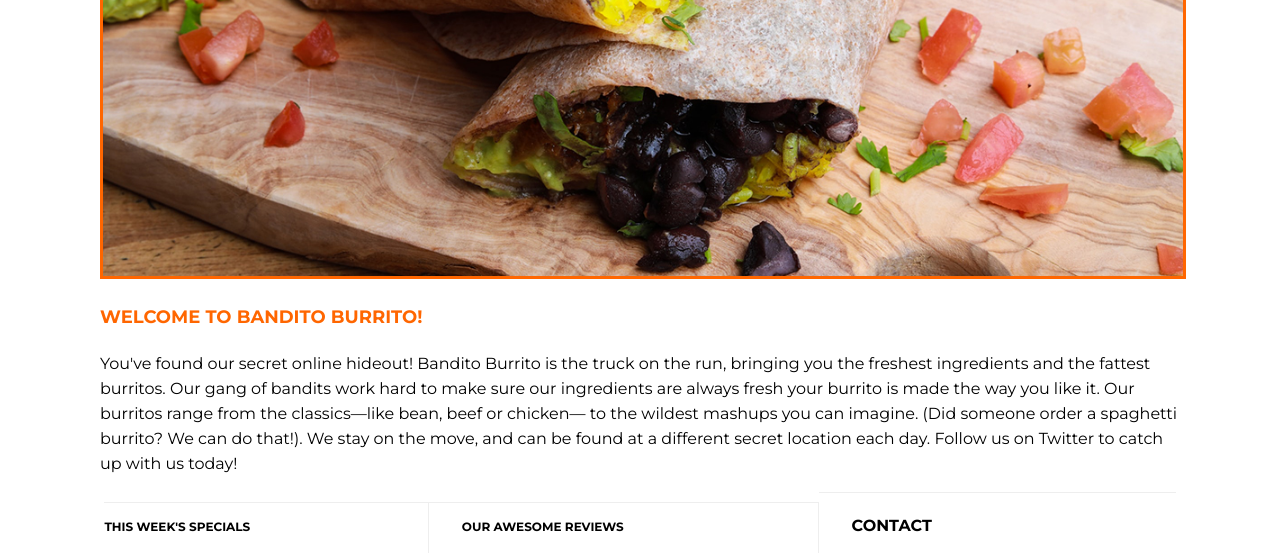
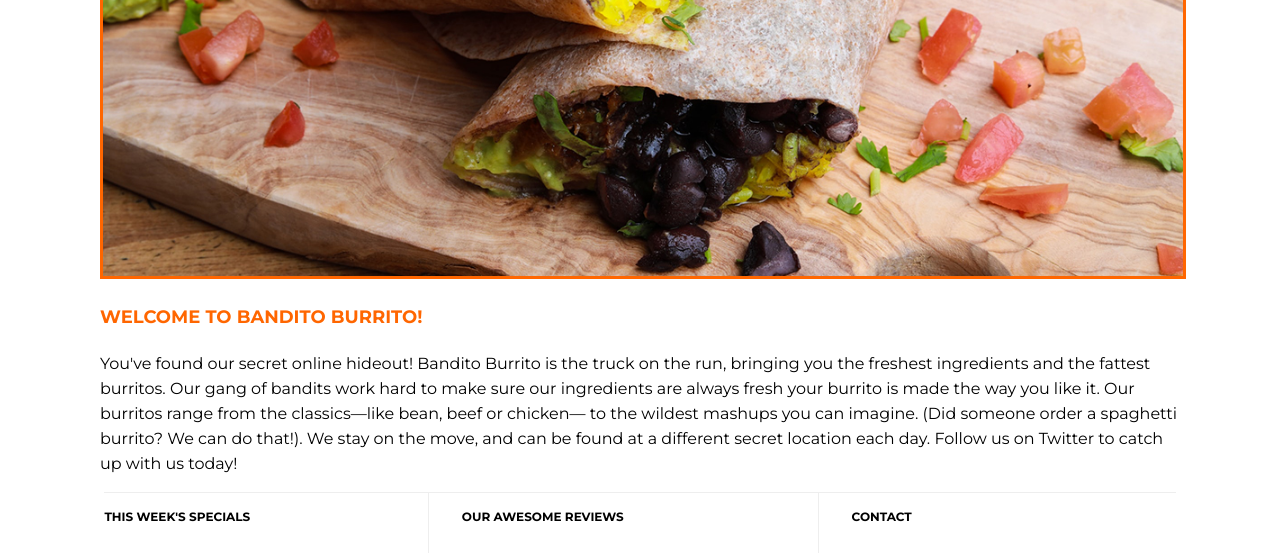
Before and after one commit to CaseyPitman/rogue-pickings-responsive, a plain HTML site: page index.html in a window 1280 px wide. Shown: the part 407-960 px from the top of the page. Drawn offline with Linux system fonts and the light colour scheme.

Commit message:
fixed top margin contact section

```diff
--- a/css/main.css
+++ b/css/main.css
@@ -176,6 +176,9 @@ header nav ul li a{
 }
 /*Contact*/
 
+#contact-head{
+	font-style:normal;
+}
 
 .address-text {
 	font-size: 1em;
--- a/index.html
+++ b/index.html
@@ -64,7 +64,7 @@
                             of my sanity any time they want!"
                         </p>
                     </div>
-                    <address class="section-three" id="locations"><h4 class="address-text">Contact</h4>
+                    <address class="section-three" id="locations"><h4 id="contact-head">Contact</h4>
                         <p class="address-text">
                             Anywhere &amp; Everywhere<br>
                             San Diego, CA<br>
```
